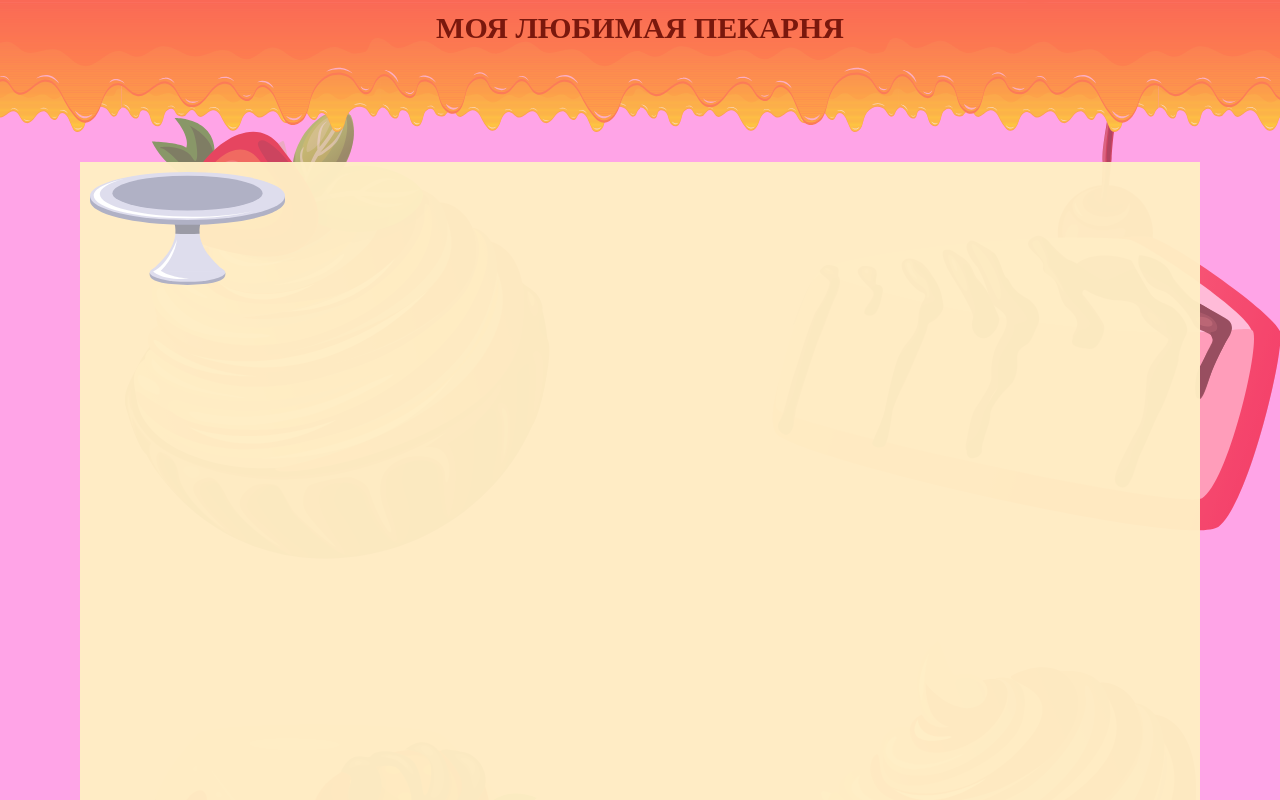
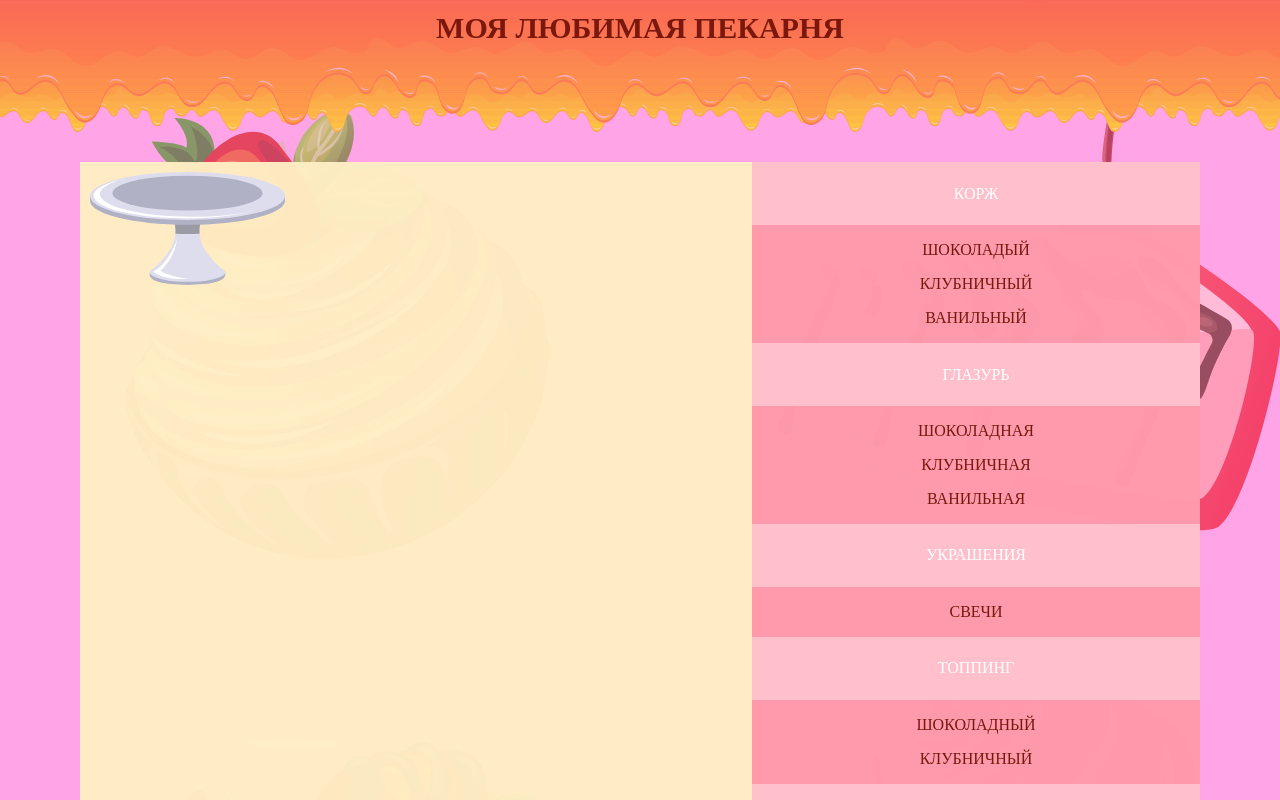
Before and after one commit to samoan-soft/my_lovely_bakery, a React (Create React App) app: page / in a window 1280 px wide. Shown: the top 800 px of the page. Built offline with nearby package versions, Linux system fonts and the light colour scheme; the HTML template or start-up script is replaced by a standard one.

Commit message:
version 1

```diff
--- a/src/components/Cake.css
+++ b/src/components/Cake.css
@@ -9,7 +9,6 @@
     margin: 0;
     max-width: 40%;
     flex: 1 1 auto;
-    opacity: 0%;
 }
 
 .bufIngredientBlock{
--- a/src/components/Cake.js
+++ b/src/components/Cake.js
@@ -436,27 +436,27 @@ export default class Cake extends Component {
                 </div>
                 <div className="ingredientsBlock" style={{zIndex: 600}}>
                     <div className="bufIngredientBlock">
-                        <p style={{border: '0px', color: 'white',
+                        <p style={{zIndex: 610, border: '0px', color: 'white',
                         backgroundColor: 'pink', padding: '5%', textTransform: "uppercase", marginTop:'-20%'}}>Корж</p>
-                        <p onClick={() => this.addIngredient("chocolateCake")}>Шоколадый</p>
-                        <p onClick={() => this.addIngredient("strawberryСake")}>Клубничный</p>
-                        <p onClick={() => this.addIngredient("vanillaCake")}>Ванильный</p>
-                        <p style={{border: '15px', color: 'white',
+                        <p onClick={() => this.addIngredient("chocolateCake")} style={{zIndex: 610}}>Шоколадый</p>
+                        <p onClick={() => this.addIngredient("strawberryСake")} style={{zIndex: 610}}>Клубничный</p>
+                        <p onClick={() => this.addIngredient("vanillaCake")} style={{zIndex: 610}}>Ванильный</p>
+                        <p style={{zIndex: 610, border: '15px', color: 'white',
                         backgroundColor: 'pink', padding: '5%', textTransform: "uppercase"}}>Глазурь</p>
-                        <p onClick={() => this.addIngredient("chocolateGlazing")}>Шоколадная</p>
-                        <p onClick={() => this.addIngredient("strawberryGlazing")}>Клубничная</p>
-                        <p onClick={() => this.addIngredient("vanillaGlazing")}>Ванильная</p>
-                        <p style={{border: '15px', color: 'white',
+                        <p onClick={() => this.addIngredient("chocolateGlazing")} style={{zIndex: 610}}>Шоколадная</p>
+                        <p onClick={() => this.addIngredient("strawberryGlazing")} style={{zIndex: 610}}>Клубничная</p>
+                        <p onClick={() => this.addIngredient("vanillaGlazing")} style={{zIndex: 610}}>Ванильная</p>
+                        <p style={{zIndex: 610, border: '15px', color: 'white',
                         backgroundColor: 'pink', padding: '5%', textTransform: "uppercase"}}>Украшения</p>
-                        <p onClick={() => this.addIngredient("candles")}>Свечи</p>
-                        <p style={{border: '15px', color: 'white',
+                        <p onClick={() => this.addIngredient("candles")} style={{zIndex: 610}}>Свечи</p>
+                        <p style={{zIndex: 610, border: '15px', color: 'white',
                         backgroundColor: 'pink', padding: '5%', textTransform: "uppercase"}}>Топпинг</p>
-                        <p onClick={() => this.addIngredient("chocolateTopping")}>Шоколадный</p>
-                        <p onClick={() => this.addIngredient("pinkTopping")}>Клубничный</p>
-                        <p onClick={() => this.removeIngredient()} style={{border: '15px', color: 'white',
+                        <p onClick={() => this.addIngredient("chocolateTopping")} style={{zIndex: 610}}>Шоколадный</p>
+                        <p onClick={() => this.addIngredient("pinkTopping")} style={{zIndex: 610}}>Клубничный</p>
+                        <p onClick={() => this.removeIngredient()} style={{zIndex: 610, border: '15px', color: 'white',
                         backgroundColor: 'pink', padding: '5%', textTransform: "uppercase", /*marginLeft: '35%',*/
                         cursor:"pointer", textAlign:'center', alignItems: 'center', /*borderRadius: '34%'*/}}>Удалить</p>
-                        <p style={{border: '15px', color: 'white',
+                        <p style={{zIndex: 610, border: '15px', color: 'white',
                         backgroundColor: 'pink', padding: '5%', textTransform: "uppercase", /*marginLeft: '32%',*/ marginTop: '10px',
                         cursor:"pointer", textAlign:'center', alignItems: 'center', /*borderRadius: '34%'*/}}>Завершить</p>
                     </div>
```
